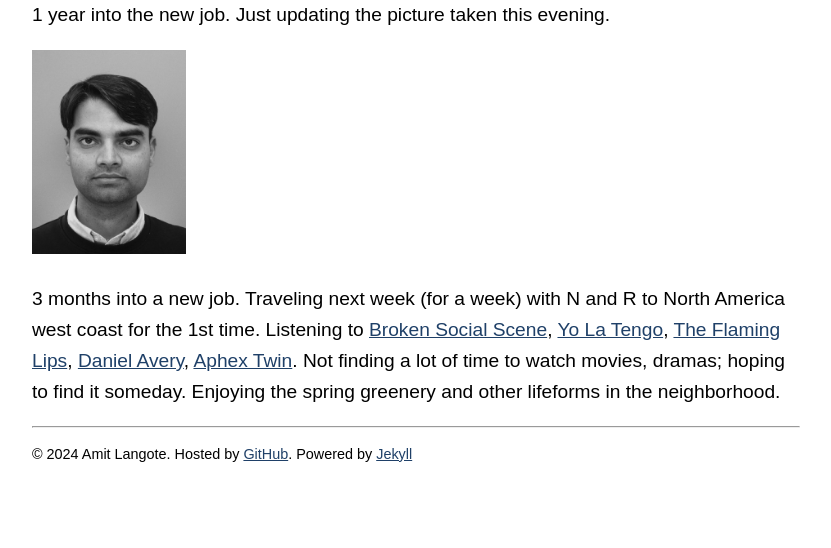
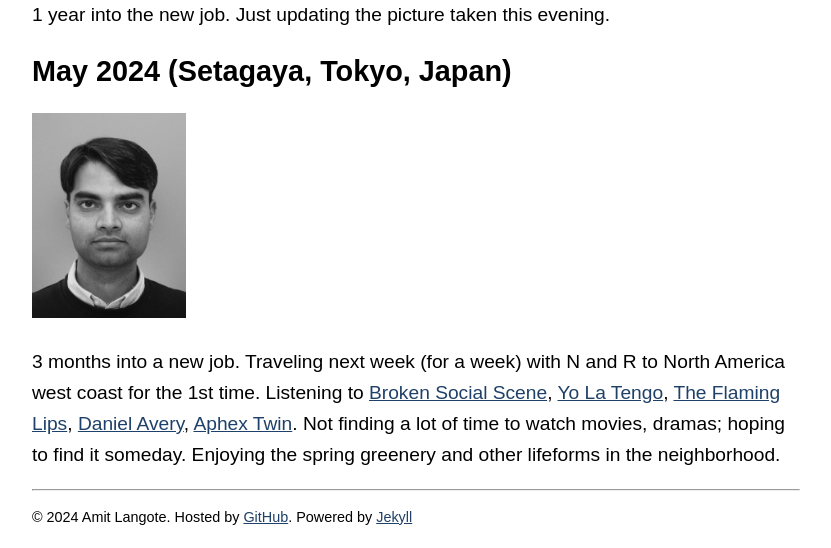
Before and after one commit to amitlan/website, a Jekyll site: the page built from now/index.md, in a window 1280 px wide. Shown: the part 362-910 px from the top of the page, without its empty margins (224-1055 px from the left). Built offline with Jekyll 4.4.1, drawn with Linux system fonts in a browser that asks for light colours.

Commit message:
Update now/index.md

```diff
--- a/now/index.md
+++ b/now/index.md
@@ -11,6 +11,8 @@ last_updated: 2024-05-24
   1 year into the new job.  Just updating the picture taken this evening.
 </p>
 
+## May 2024 (Setagaya, Tokyo, Japan)
+
 <img class="center-fit" src="/files/me2.jpeg" alt="May 2024" id="left"/>
 <p>
   3 months into a new job.  Traveling next week (for a week) with N and R to North America west coast for the 1st time. Listening to <a href="https://en.wikipedia.org/wiki/Broken_Social_Scene">Broken Social Scene</a>, <a href="https://en.wikipedia.org/wiki/Yo_La_Tengo">Yo La Tengo</a>, <a href="https://en.wikipedia.org/wiki/The_Flaming_Lips">The Flaming Lips</a>, <a href="https://en.wikipedia.org/wiki/Daniel_Avery_(musician)">Daniel Avery</a>, <a href="https://en.wikipedia.org/wiki/Aphex_Twin">Aphex Twin</a>.  Not finding a lot of time to watch movies, dramas; hoping to find it someday.  Enjoying the spring greenery and other lifeforms in the neighborhood.
```
